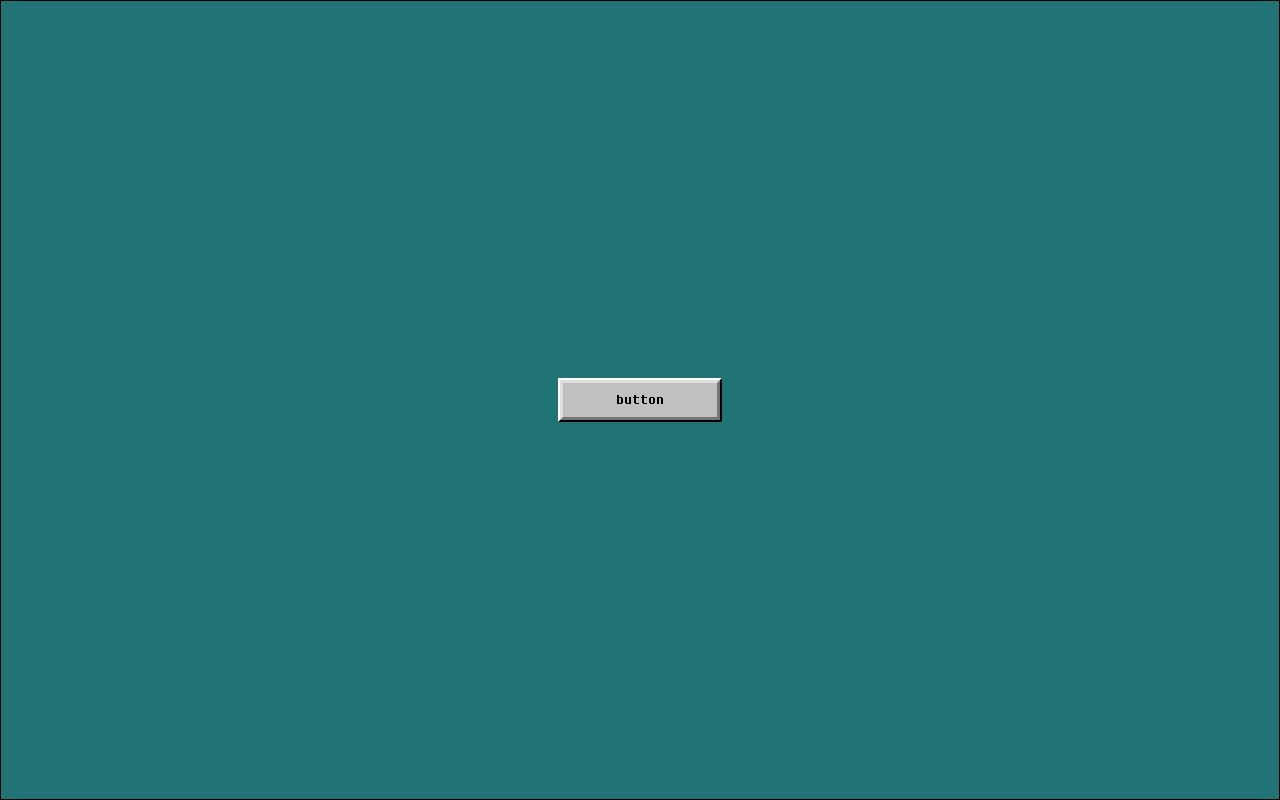
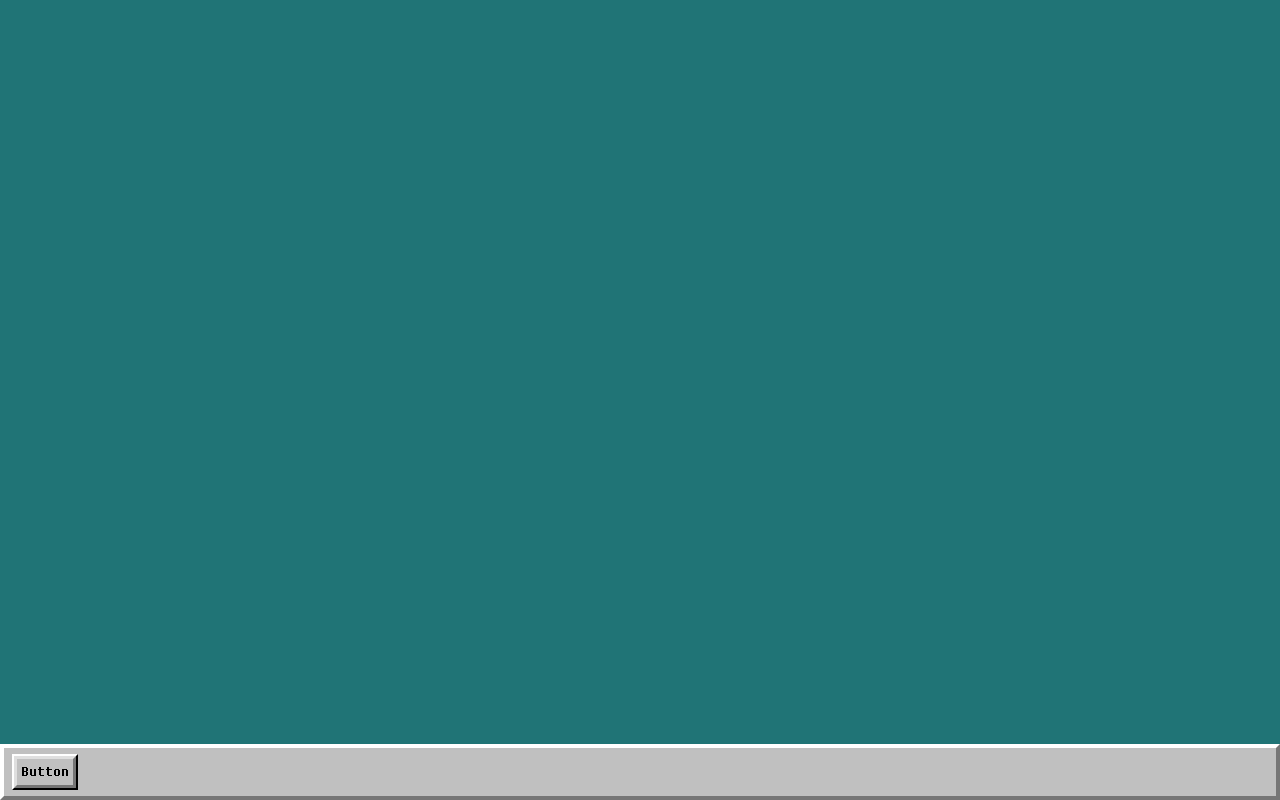
Before and after one commit to samokander/cypher, a React (Create React App) app: page / in a window 1280 px wide. Built offline with nearby package versions, Linux system fonts and the light colour scheme.

Commit message:
feat: taskbar add

```diff
--- a/src/App.tsx
+++ b/src/App.tsx
@@ -1,11 +1,11 @@
 import React from "react";
 import logo from "./logo.svg";
-import Button from "./components/Button";
+import Taskbar from "./components/Taskbar";
 
 function App() {
 	return (
-		<div className="flex justify-center items-center h-screen border">
-			<Button content="button" />
+		<div className="flex justify-center items-center h-screen relative">
+			<Taskbar />
 		</div>
 	);
 }
--- a/src/components/Button.tsx
+++ b/src/components/Button.tsx
@@ -12,15 +12,15 @@ export default function Button(props: ButtonProps) {
 
 	return (
 		<span
-			className={`border-[2px] ${
-				pressed ? "border-b-white border-r-white" : "border-t-white border-l-white font-fixedsys"
+			className={`border-[2px] font-fixedsys ${
+				pressed ? "border-b-white border-r-white" : "border-t-white border-l-white"
 			}`}
 			onMouseDown={() => setPressed(true)}
 			onMouseUp={() => setPressed(false)}>
 			<div
-				className={`w-40 h-10 border-[3px] ${
+				className={`w-max h-8 border-[3px] select-none  ${
 					pressed ? pressedStyle : defaultStyle
-				} flex justify-around items-middle p-1`}>
+				} flex justify-around items-middle px-1`}>
 				{props.content}
 			</div>
 		</span>
--- /dev/null
+++ b/src/components/Taskbar.tsx
@@ -0,0 +1,12 @@
+import { PropsWithChildren } from "react";
+import Button from "./Button";
+import dexscreener from "../icons/image 11.png";
+
+export default function Taskbar(props: PropsWithChildren) {
+	console.log(dexscreener);
+	return (
+		<footer className="h-14 w-full bg-lightgray border-t-white border-l-white border-b-darkgray border-r-darkgray border-4 absolute bottom-0 flex flex-row items-center px-2">
+			<Button content="Button" />
+		</footer>
+	);
+}
```
Also changed, not shown: src/icons/image 11.png (added).
